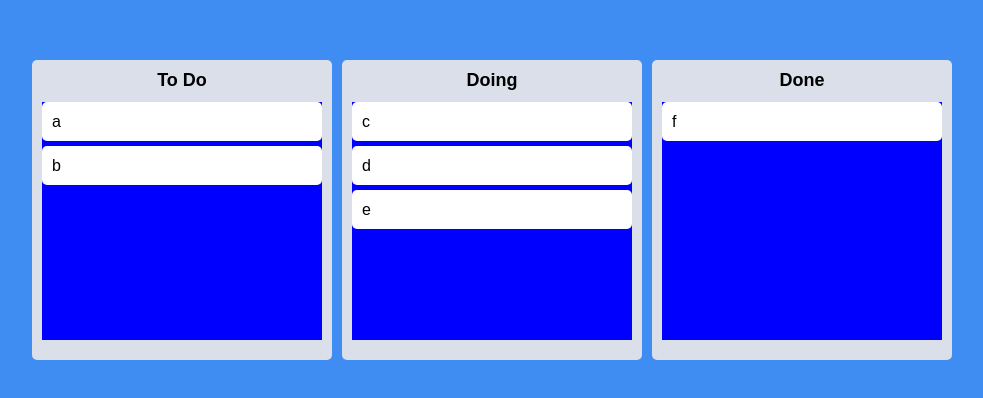
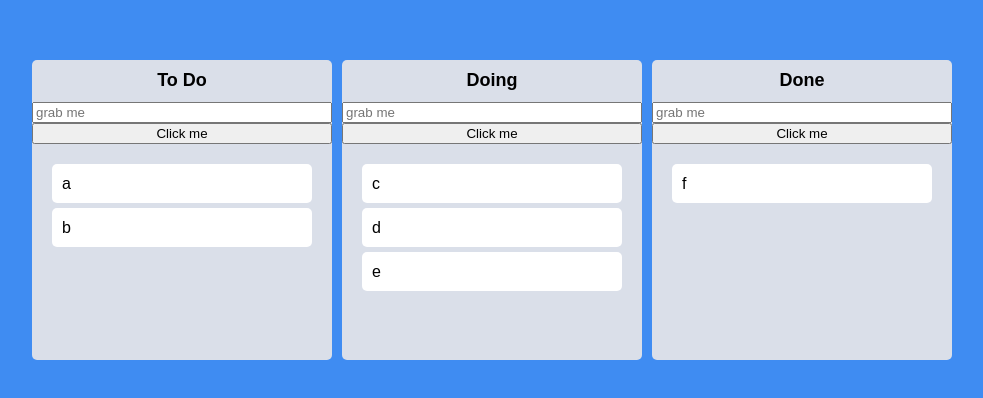
Before and after one commit to maengseonu/React-Trello, a React (Create React App) app: page / in a window 1280 px wide. Shown: the part 190-588 px from the top of the page, without its empty margins (268-1251 px from the left). Built offline with nearby package versions, Linux system fonts and the light colour scheme.

Commit message:
스타일 수정, Ref

```diff
--- a/src/Components/Board.tsx
+++ b/src/Components/Board.tsx
@@ -1,10 +1,10 @@
+import { useRef } from "react";
 import { Droppable } from "react-beautiful-dnd";
 import styled from "styled-components";
 import DraggableCard from "./DraggableCard";
 
 const Wrapper = styled.div`
   width: 300px;
-  padding: 20px 10px;
   padding-top: 10px;
   background-color: ${(props) => props.theme.boardClolor};
   border-radius: 5px;
@@ -27,9 +27,14 @@
 
 const Area = styled.div<IAreaProps>`
   background-color: ${(props) =>
-    props.isDraggingOver ? "pink" : props.isDraggingFromThis ? "red" : "blue"};
+    props.isDraggingOver
+      ? "#dfe6e9"
+      : props.isDraggingFromThis
+      ? "#b2bec3"
+      : "transparent"};
   flex-grow: 1;
   transition: background-color 0.3s ease-in-out;
+  padding: 20px;
 `;
 
 interface IBoardProps {
@@ -38,9 +43,15 @@
 }
 
 function Board({ toDos, boardId }: IBoardProps) {
+  const inputRef = useRef<HTMLInputElement>(null);
+  const onClick = () => {
+    inputRef.current?.focus();
+  };
   return (
     <Wrapper>
       <Title>{boardId}</Title>
+      <input ref={inputRef} placeholder="grab me" />
+      <button onClick={onClick}>Click me</button>
       <Droppable droppableId={boardId}>
         {(magic, info) => (
           <Area
--- a/src/Components/DraggableCard.tsx
+++ b/src/Components/DraggableCard.tsx
@@ -2,11 +2,14 @@
 import { Draggable } from "react-beautiful-dnd";
 import styled from "styled-components";
 
-const Card = styled.div`
+const Card = styled.div<{ isDragging: boolean }>`
   border-radius: 5px;
   margin-bottom: 5px;
   padding: 10px 10px;
-  background-color: ${(props) => props.theme.cardColor};
+  background-color: ${(props) =>
+    props.isDragging ? "#74b9ff" : props.theme.cardColor};
+  box-shadow: ${(props) =>
+    props.isDragging ? "0px 2px 5px rgba(0, 0, 0, 0.05)" : "none"};
 `;
 
 interface IDraggableCardProps {
@@ -17,8 +20,9 @@
 function DraggableCard({ toDo, index }: IDraggableCardProps) {
   return (
     <Draggable key={toDo} draggableId={toDo} index={index}>
-      {(magic) => (
+      {(magic, snapshot) => (
         <Card
+          isDragging={snapshot.isDragging}
           ref={magic.innerRef}
           {...magic.dragHandleProps}
           {...magic.draggableProps}
```
